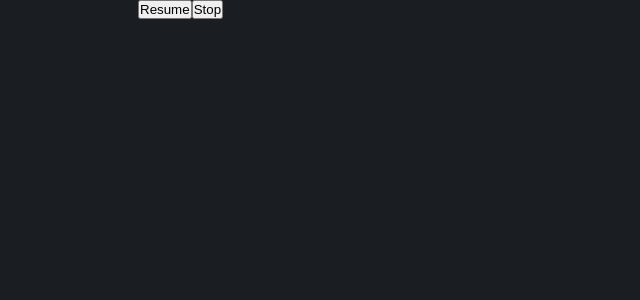
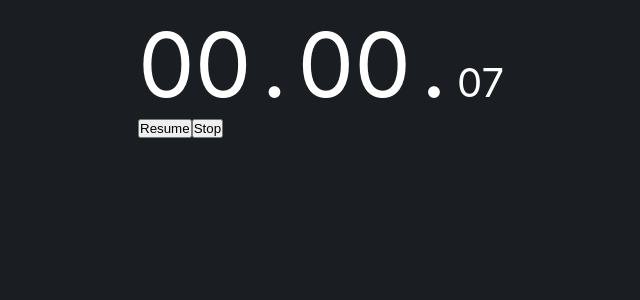
Before and after one commit to counterall/tracking-time, a React (Create React App) app: page / in a window 1280 px wide. Shown: the top 300 px of the page, without its empty margins (118-758 px from the left). Built offline with nearby package versions, Linux system fonts and the light colour scheme.

Commit message:
Add time display component

```diff
--- a/src/components/active_task/TimeDisplay.js
+++ b/src/components/active_task/TimeDisplay.js
@@ -3,9 +3,59 @@ import React, { Component } from 'react';
 
 class TimeDisplay extends Component {
 
+    constructor(props) {
+        super(props);
+        this.state = {
+            active: false,
+            timestamp: 0
+        };
+    }
+
+    componentDidMount() {
+        const originalTmstp = Math.floor(Date.now() / 1000);
+        this.timer = setInterval(() => {
+            this.setState({
+                timestamp: Math.floor(Date.now() / 1000) - originalTmstp
+            });
+        }, 1000);
+    }
+
+    componentWillUnmount() {
+        clearInterval(this.timer);
+    }
+
+    formatTimeDigit(digit) {
+        if (digit.toString().length < 2) {
+            digit = "0" + digit.toString();
+        }
+        return digit;
+    }
+
+    setUpdatedTime() {
+        const newTime = {
+            hour: "--",
+            min: "--",
+            sec: '--'
+        };
+        if (this.state.timestamp) {
+            newTime.sec = this.formatTimeDigit(this.state.timestamp % 3600 % 60);
+            newTime.min = this.formatTimeDigit(Math.floor(this.state.timestamp % 3600 / 60));
+            newTime.hour = this.formatTimeDigit(Math.floor(this.state.timestamp / 3600));
+        }
+        return (
+            <div className="active-task__time">
+                <div className="active-task__time__h">{newTime.hour}</div>
+                <div className="active-task__time__spliter">.</div>
+                <div className="active-task__time__m">{newTime.min}</div>
+                <div className="active-task__time__spliter">.</div>
+                <div className="active-task__time__s">{newTime.sec}</div>
+            </div>
+        )
+    }
 
     render() {
-        return <div className="active-task__time"></div>;
+        const newTime = this.setUpdatedTime();
+        return newTime;
     }
 }
 
--- a/src/style/_global.scss
+++ b/src/style/_global.scss
@@ -4,7 +4,7 @@
 }
 
 html {
-    font-size: 14px;
+    font-size: 10px;
 }
 
 * {
@@ -22,6 +22,7 @@ body {
     -moz-osx-font-smoothing: grayscale;
     background-color: rgba(var(--primary-bg, 0, 0, 0), 1);
     color: #fff;
+    padding: 10px;
 }
 
 code {
--- /dev/null
+++ b/src/style/modules/active_task.scss
@@ -0,0 +1,16 @@
+.active-task {
+    &__time {
+        display: flex;
+        flex-flow: row nowrap;
+        align-items: baseline;
+        font-size: 9rem;
+
+        &__s {
+            font-size: 4rem;
+        }
+
+        &__spliter {
+            margin: 0 10px;
+        }
+    }
+}
--- a/src/style/trackapp.scss
+++ b/src/style/trackapp.scss
@@ -1,4 +1,5 @@
 @import 'var';
+@import './modules/active_task';
 
 .wrapper {
     max-width: $max-width;
```
Also changed, not shown: src/components/ActiveTask.js (+7 -5 lines).
